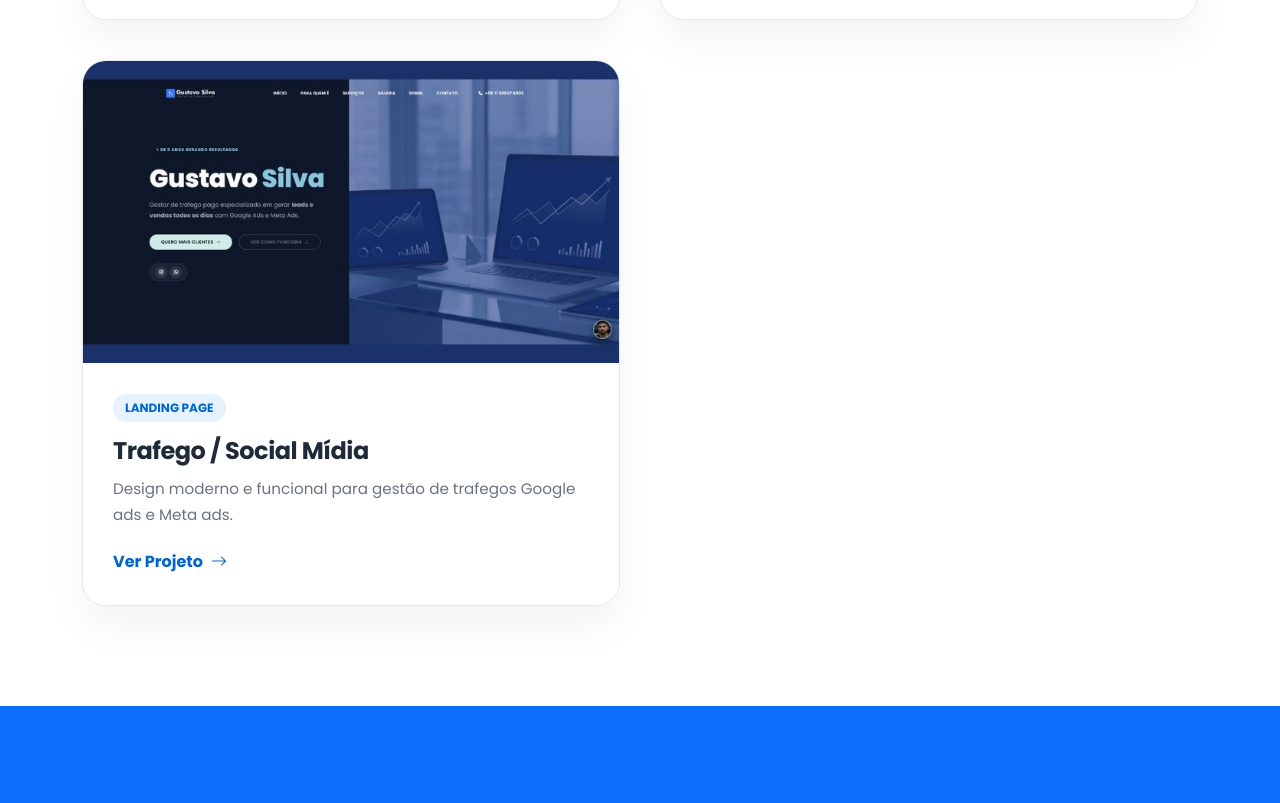
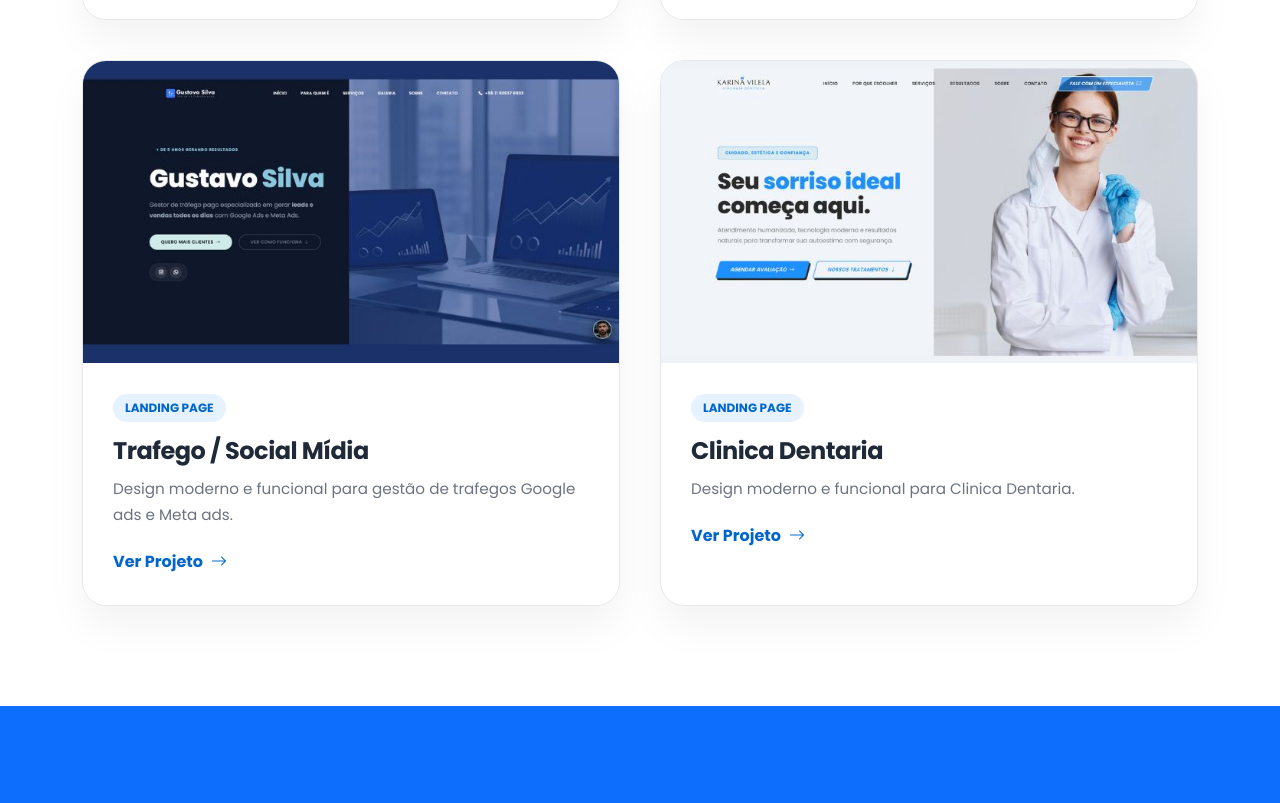
Before and after one commit to brunosilvamariano/brunomarianosilva, a plain HTML site: page index.html in a window 1280 px wide. Shown: the part 3591-4394 px from the top of the page. Drawn offline with nearby package versions, Linux system fonts and the light colour scheme.

Commit message:
novo projeto, clinica dentaria

```diff
--- a/index.html
+++ b/index.html
@@ -450,6 +450,19 @@
                             <a href="https://gustavosilvadesign.netlify.app/" target="_blank" class="project-link">Ver Projeto <i class="bi bi-arrow-right"></i></a>
                         </div>
                     </div>
+
+                    <!-- Project 6 -->
+                    <div class="project-card" data-aos="fade-up" data-aos-delay="300">
+                        <div class="project-img-wrapper">
+                            <img src="img/banner-dentaria.jpg" alt="Clinica Dentaria" class="project-img">
+                        </div>
+                        <div class="project-content">
+                            <span class="project-tag">Landing Page</span>
+                            <h3 class="project-title">Clinica Dentaria</h3>
+                            <p class="project-desc">Design moderno e funcional para Clinica Dentaria.</p>
+                            <a href="https://karinaclinicadentaria.netlify.app/" target="_blank" class="project-link">Ver Projeto <i class="bi bi-arrow-right"></i></a>
+                        </div>
+                    </div>
                 </div>
             </div>
         </section>
```
Also changed, not shown: img/banner-dentaria.jpg (added).
